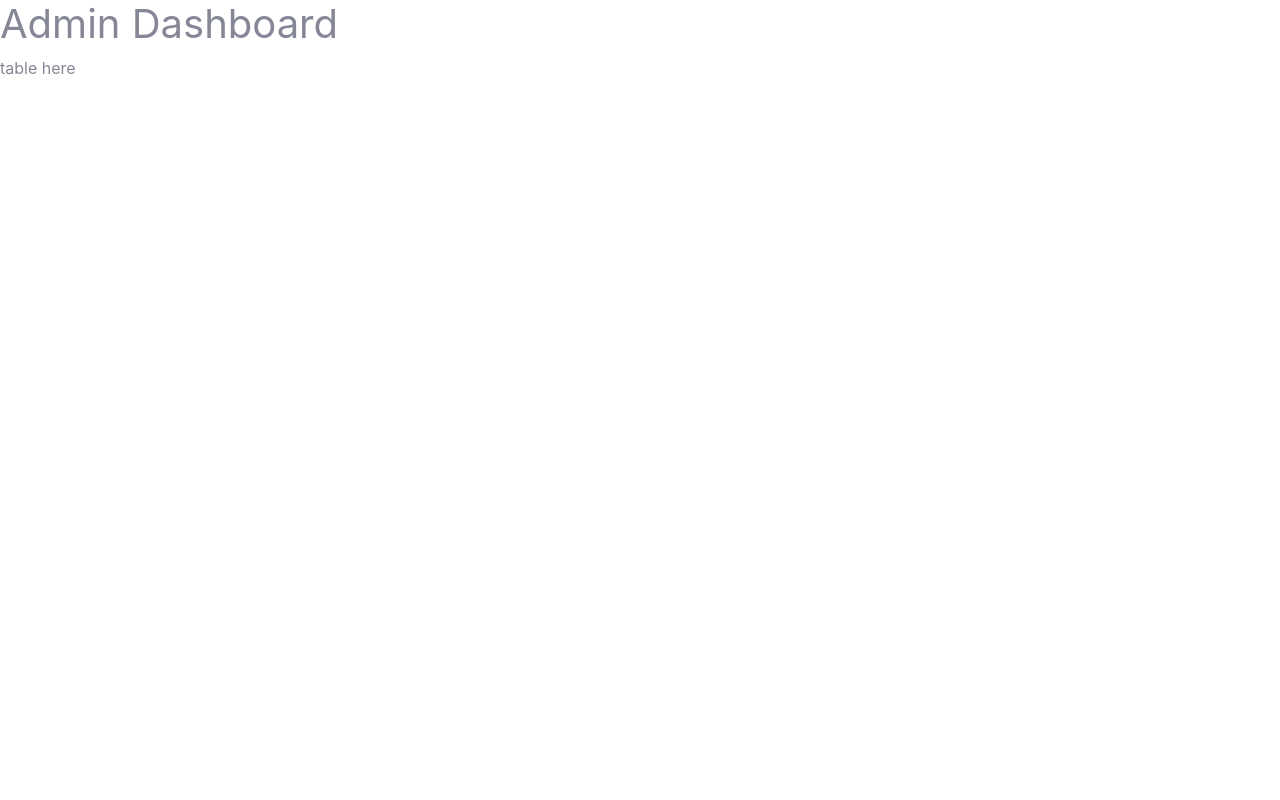
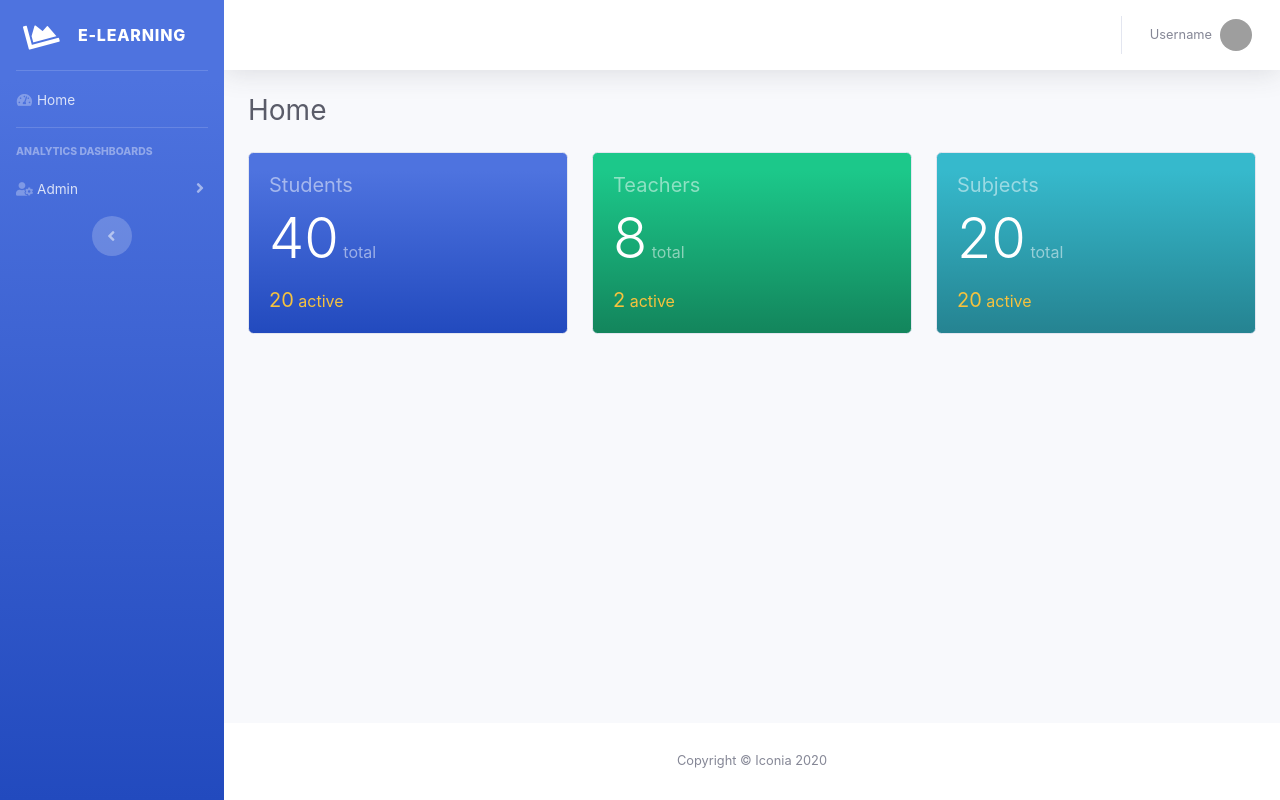
Before and after one commit to iconiatech/jelearning-dashboards-frontend, a React (Create React App) app: page / in a window 1280 px wide. Built offline with nearby package versions, Linux system fonts and the light colour scheme; grey boxes are pictures that could not be loaded.

Commit message:
[Feature #172972476] updated the base file and added all the layout componentts, and also added bootstrap and fontawesome.

```diff
--- a/src/App.tsx
+++ b/src/App.tsx
@@ -1,13 +1,35 @@
-import React from 'react';
+import React from "react";
 
-import AdminSummary from "./components/admin-summary/admin-summary.component";
+import Topbar from "./components/layout/topbar/topbar.component";
+import Footer from "./components/layout/footer/footer.component";
+import Sidebar from "./components/layout/sidebar/sidebar.component";
+import Dashboard from "./components/dashboard/dashboard.component";
+import MainContent from "./components/layout/main-content/main-content.component";
+import ContentWrapper from "./components/layout/content-wrapper/content-wrapper.component";
+import ContentContainer from "./components/layout/content-container/content-container.component";
 
-import './App.css';
+import "@fortawesome/fontawesome-free/css/all.min.css";
+import "bootstrap/dist/css/bootstrap.min.css";
+import "./App.css";
 
-function App() {
+import "popper.js";
+import "bootstrap/dist/js/bootstrap";
+
+const App: React.FC = () => {
   return (
-    <div className="App">
-      <AdminSummary />
+    <div id="wrapper">
+      	<Sidebar/>
+        <ContentWrapper>
+			<MainContent>
+				{/* Topbar */}
+				<Topbar />
+				{/* Content container */}
+				<ContentContainer>
+					<Dashboard />
+				</ContentContainer>
+			</MainContent>
+			<Footer />
+        </ContentWrapper>
     </div>
   );
 }
```
